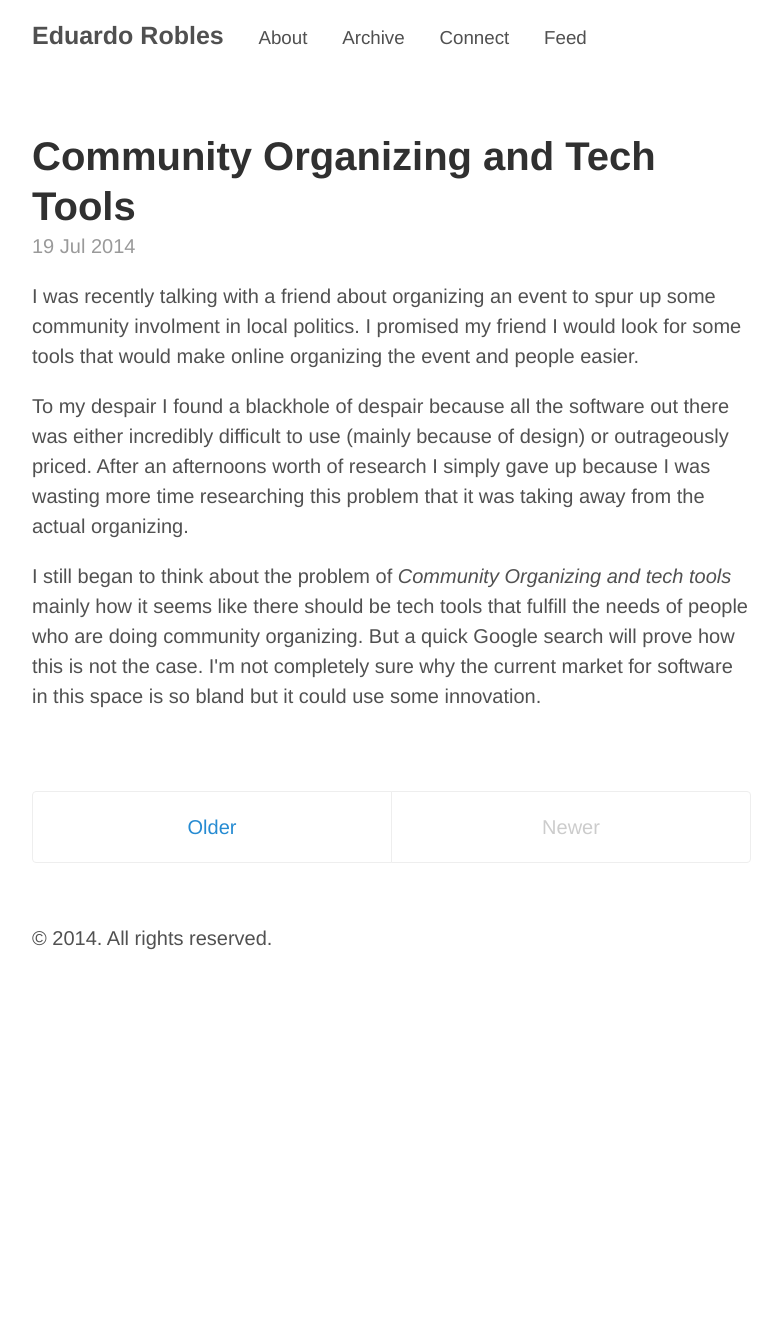
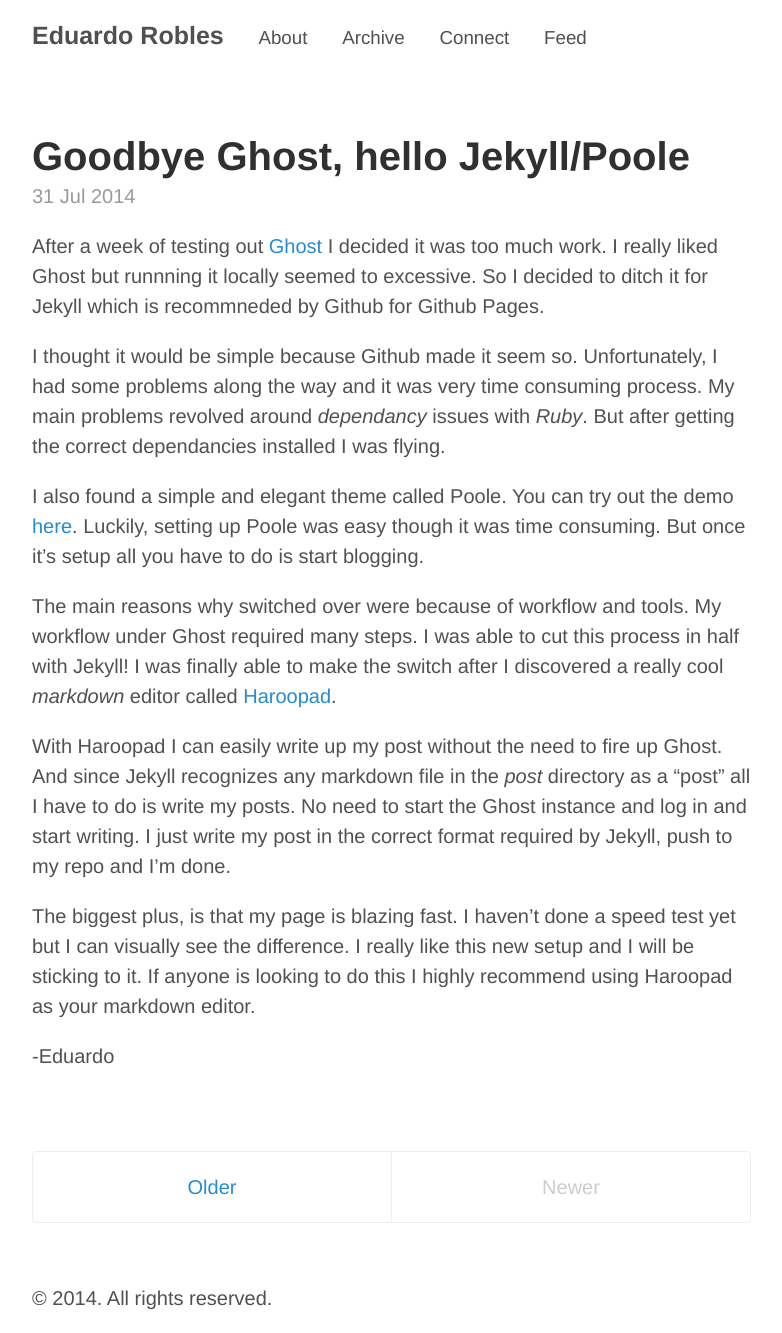
Before and after one commit to eduardo-robles/eduardo-robles.github.io, a Jekyll site: the page built from index.html, in a window 1280 px wide. Shown: the whole page, without its empty margins (248-1030 px from the left). Built offline with Jekyll 4.4.1, drawn with Linux system fonts in a browser that asks for light colours; Markdown is read by kramdown in place of the engine named in the settings; the list of posts is cut into pages by our own code; before the commit the page ends 973 px from its top, so only the background shows below that.

Commit message:
New post

```diff
--- /dev/null
+++ b/_posts/2014-07-31-goodbye-ghost-hello-jekyll.md
@@ -0,0 +1,19 @@
+---
+layout: post
+title: Goodbye Ghost, hello Jekyll/Poole
+date: '2014-07-31'
+---
+
+After a week of testing out [Ghost](http://tryghost.org) I decided it was too much work. I really liked Ghost but runnning it locally seemed to excessive. So I decided to ditch it for Jekyll which is recommneded by Github for Github Pages.
+
+I thought it would be simple because Github made it seem so. Unfortunately, I had some problems along the way and it was very time consuming process. My main problems revolved around _dependancy_ issues with _Ruby_. But after getting the correct dependancies installed I was flying.
+
+I also found a simple and elegant theme called Poole. You can try out the demo [here](http://demo.poole.com). Luckily, setting up Poole was easy though it was time consuming. But once it's setup all you have to do is start blogging.
+
+The main reasons why switched over were because of workflow and tools. My workflow under Ghost required many steps. I was able to cut this process in half with Jekyll! I was finally able to make the switch after I discovered a really cool _markdown_ editor called [Haroopad](http://pad.haroopress.com).
+
+With Haroopad I can easily write up my post without the need to fire up Ghost. And since Jekyll recognizes any markdown file in the _post_ directory as a "post" all I have to do is write my posts. No need to start the Ghost instance and log in and start writing. I just write my post in the correct format required by Jekyll, push to my repo and I'm done.
+
+The biggest plus, is that my page is blazing fast. I haven't done a speed test yet but I can visually see the difference. I really like this new setup and I will be sticking to it. If anyone is looking to do this I highly recommend using Haroopad as your markdown editor.
+
+-Eduardo
--- a/connect.md
+++ b/connect.md
@@ -4,3 +4,5 @@
 ---
 
 Connect with me on Twitter [@hardrived](http://twitter.com/hardrived)
+
+Github at https://github.com/eduardo-robles
```
